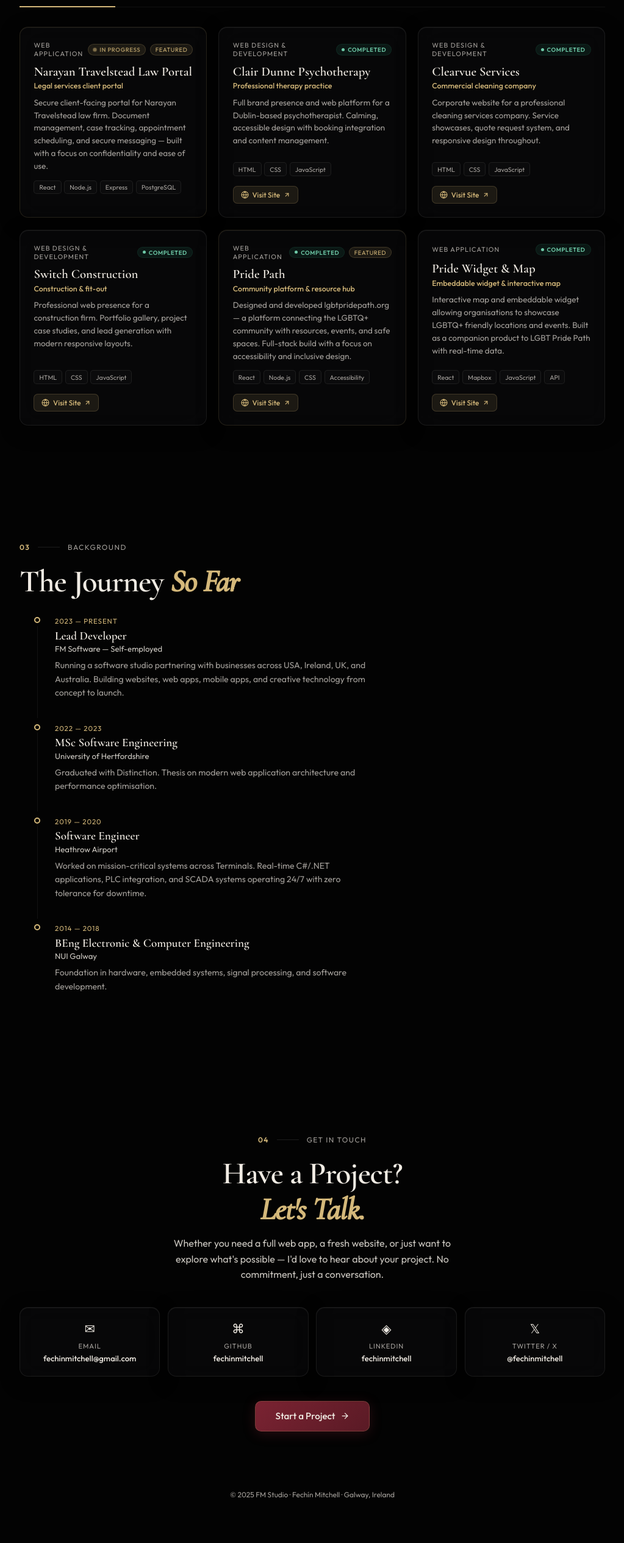
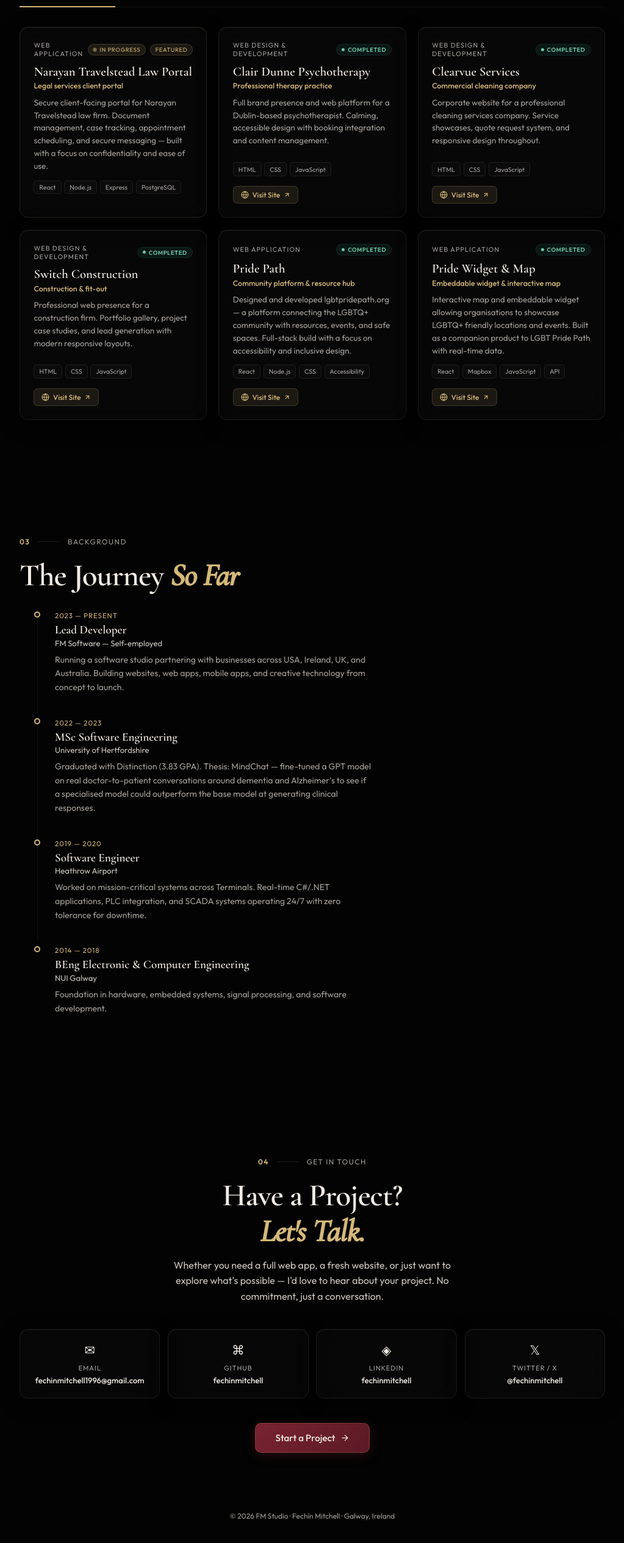
Before and after one commit to fechinmitchell/Fechin-Mitchell-v2, a React (Vite) app in the folder client/: page / in a window 1280 px wide. Shown: the part 1890-4421 px from the top of the page at 61% size, without its empty margins (128-1151 px from the left). Built offline with nearby package versions, Linux system fonts and the light colour scheme; the HTML template or start-up script is replaced by a standard one.

Commit message:
New Updates

```diff
--- a/client/src/components/Professional.jsx
+++ b/client/src/components/Professional.jsx
@@ -15,8 +15,8 @@ const PROJECTS = {
     { id: 2, title: "Clair Dunne Psychotherapy", subtitle: "Professional therapy practice", description: "Full brand presence and web platform for a Dublin-based psychotherapist. Calming, accessible design with booking integration and content management.", tags: ["HTML", "CSS", "JavaScript"], category: "Web Design & Development", website: "https://clairdunne.com/", status: "completed" },
     { id: 3, title: "Clearvue Services", subtitle: "Commercial cleaning company", description: "Corporate website for a professional cleaning services company. Service showcases, quote request system, and responsive design throughout.", tags: ["HTML", "CSS", "JavaScript"], category: "Web Design & Development", website: "https://clearvueservices.com", status: "completed" },
     { id: 4, title: "Switch Construction", subtitle: "Construction & fit-out", description: "Professional web presence for a construction firm. Portfolio gallery, project case studies, and lead generation with modern responsive layouts.", tags: ["HTML", "CSS", "JavaScript"], category: "Web Design & Development", website: "https://switchconstruction.com", status: "completed" },
-    { id: 5, title: "Pride Path", subtitle: "Community platform & resource hub", description: "Designed and developed lgbtpridepath.org — a platform connecting the LGBTQ+ community with resources, events, and safe spaces. Full-stack build with a focus on accessibility and inclusive design.", tags: ["React", "Node.js", "CSS", "Accessibility"], category: "Web Application", website: "https://lgbtpridepath.org", status: "completed", featured: true },
-    { id: 26, title: "Pride Widget & Map", subtitle: "Embeddable widget & interactive map", description: "Interactive map and embeddable widget allowing organisations to showcase LGBTQ+ friendly locations and events. Built as a companion product to LGBT Pride Path with real-time data.", tags: ["React", "Mapbox", "JavaScript", "API"], category: "Web Application", website: "https://lgbtpridepath.org", status: "completed" },
+    { id: 5, title: "Pride Path", subtitle: "Community platform & resource hub", description: "Designed and developed lgbtpridepath.org — a platform connecting the LGBTQ+ community with resources, events, and safe spaces. Full-stack build with a focus on accessibility and inclusive design.", tags: ["React", "Node.js", "CSS", "Accessibility"], category: "Web Application", website: "https://lgbtpridepath.org", status: "completed"},
+    { id: 6, title: "Pride Widget & Map", subtitle: "Embeddable widget & interactive map", description: "Interactive map and embeddable widget allowing organisations to showcase LGBTQ+ friendly locations and events. Built as a companion product to LGBT Pride Path with real-time data.", tags: ["React", "Mapbox", "JavaScript", "API"], category: "Web Application", website: "https://www.lgbtnearme.org/widget", status: "completed" },
   ],
   personal: [
     { id: 7, title: "Spark AR Filters", subtitle: "500K+ impressions worldwide", description: "Collection of augmented reality filters on Meta's Spark AR platform. Gained viral traction with over half a million organic impressions.", tags: ["Spark AR", "JavaScript", "3D"], category: "AR Development", website: "https://www.facebook.com/sparkarhub", stats: { impressions: "~500K", reach: "Global" }, featured: true, status: "completed" },
@@ -29,7 +29,7 @@ const PROJECTS = {
 
 const EXPERIENCE = [
   { role: "Lead Developer", company: "FM Software — Self-employed", period: "2023 — Present", description: "Running a software studio partnering with businesses across USA, Ireland, UK, and Australia. Building websites, web apps, mobile apps, and creative technology from concept to launch." },
-  { role: "MSc Software Engineering", company: "University of Hertfordshire", period: "2022 — 2023", description: "Graduated with Distinction. Thesis on modern web application architecture and performance optimisation." },
+  { role: "MSc Software Engineering", company: "University of Hertfordshire", period: "2022 — 2023", description: "Graduated with Distinction (3.83 GPA). Thesis: MindChat — fine-tuned a GPT model on real doctor-to-patient conversations around dementia and Alzheimer's to see if a specialised model could outperform the base model at generating clinical responses." },
   { role: "Software Engineer", company: "Heathrow Airport", period: "2019 — 2020", description: "Worked on mission-critical systems across Terminals. Real-time C#/.NET applications, PLC integration, and SCADA systems operating 24/7 with zero tolerance for downtime." },
   { role: "BEng Electronic & Computer Engineering", company: "NUI Galway", period: "2014 — 2018", description: "Foundation in hardware, embedded systems, signal processing, and software development." },
 ];
@@ -394,7 +394,7 @@ export default function Professional() {
             <div className="contact__grid">
               <a href="mailto:fechinmitchell1996@gmail.com" className="contact__card glass">
                 <span className="contact__card-icon">✉</span><span className="contact__card-label">Email</span>
-                <span className="contact__card-val">fechinmitchell@gmail.com</span>
+                <span className="contact__card-val">fechinmitchell1996@gmail.com</span>
               </a>
               <a href="https://github.com/fechinmitchell" target="_blank" rel="noopener noreferrer" className="contact__card glass">
                 <span className="contact__card-icon">⌘</span><span className="contact__card-label">GitHub</span>
@@ -410,11 +410,11 @@ export default function Professional() {
               </a>
             </div>
             <div className="contact__cta">
-              <a href="mailto:fechinmitchelldesign@gmail.com" className="btn btn--primary btn--lg">Start a Project <SendIcon /></a>
+              <a href="mailto:fechinmitchell1996@gmail.com" className="btn btn--primary btn--lg">Start a Project <SendIcon /></a>
             </div>
             <footer className="footer">
               <span className="footer__line" />
-              <p className="footer__text">© 2025 FM Studio · Fechín Mitchell · Galway, Ireland</p>
+              <p className="footer__text">© 2026 FM Studio · Fechín Mitchell · Galway, Ireland</p>
             </footer>
           </div>
         </section>
```
